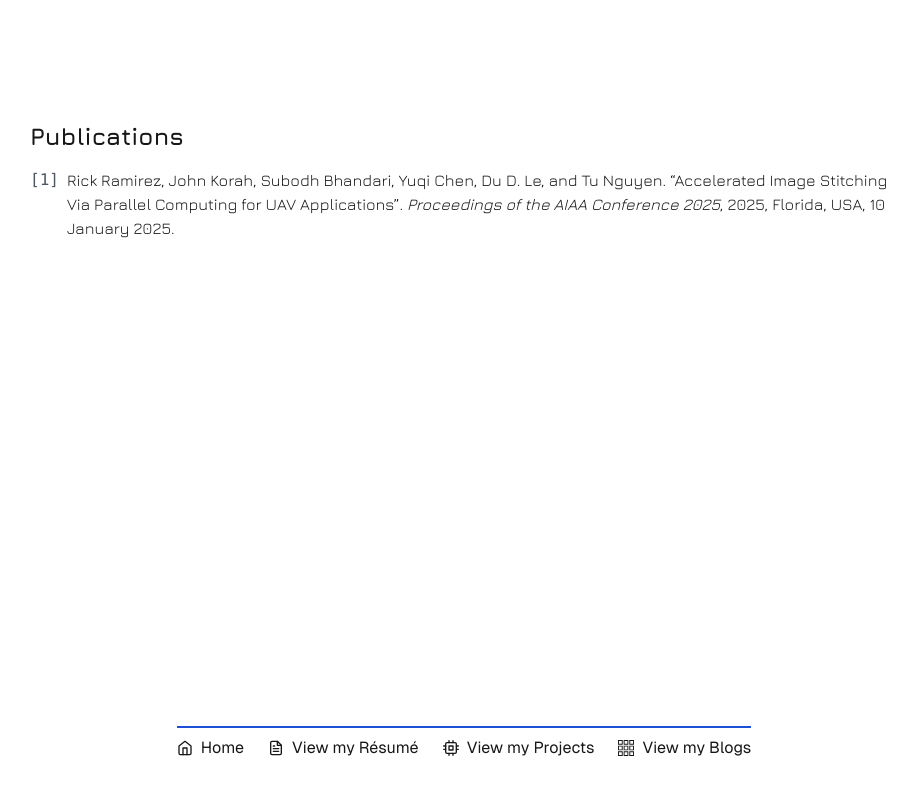
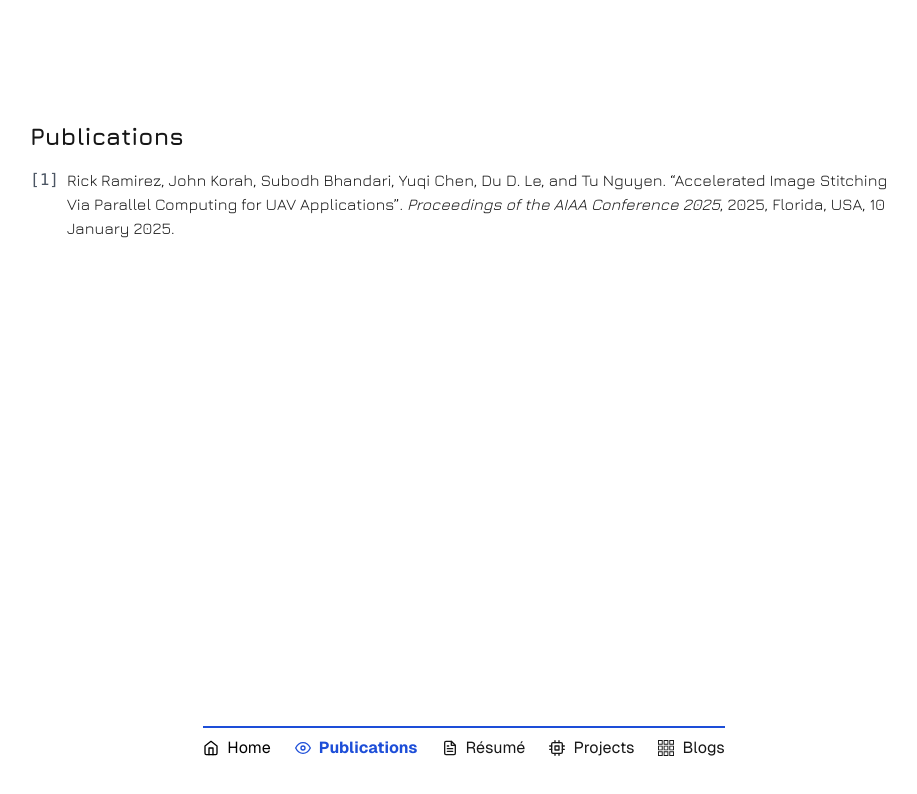
Before and after one commit to hilbertcube/Portfolio, a Next.js app in the folder portfolio/: page /publications in a window 1280 px wide. Shown: the top 794 px of the page, without its empty margins (176-1093 px from the left). Built offline with nearby package versions, Linux system fonts and the light colour scheme.

Commit message:
layout fix

```diff
--- a/portfolio/src/app/globals.css
+++ b/portfolio/src/app/globals.css
@@ -50,3 +50,16 @@
     padding: 0;
   }
 }
+
+@layer components {
+  .nav-link {
+    @apply flex flex-col md:flex-row items-center gap-2
+           hover:underline hover:underline-offset-4 overscroll-none;
+  }
+  .nav-text{
+    @apply text-xs md:text-base;
+  }
+  .social-media {
+    @apply hover:bg-gray-400 p-2 rounded-full transition duration-300 ease-in-out;
+  }
+}
--- a/portfolio/src/app/layout.js
+++ b/portfolio/src/app/layout.js
@@ -1,5 +1,5 @@
 import localFont from "next/font/local";
-import AOSInitializer from "./AOSInitializer";
+import AOSInitializer from "./dependencies/AOSInitializer";
 import "./globals.css";
 
 
--- a/portfolio/src/components/NavFooter.js
+++ b/portfolio/src/components/NavFooter.js
@@ -1,6 +1,5 @@
 'use client';
 import { usePathname } from 'next/navigation'; // Updated import
-import Image from 'next/image';
 
 // Icons
 import { FiFileText } from "react-icons/fi";
@@ -12,44 +11,60 @@ import { FiEye } from "react-icons/fi";
 
 const Footer = () => {
   const pathname = usePathname(); // Get the current pathname
-    const isHomePage = pathname === '/'; // Check if it's the homepage
-    const isPublicationsPage = pathname === '/publications'; // Check if it's the publications page
+  // const isHomePage = pathname === '/';
+  // const isPublicationsPage = pathname === '/publications';
 
   return (
     <footer className="row-start-3 flex gap-6 flex-wrap items-center justify-center border-t-2 border-blue-700 pt-2">
       <a
-          className="flex items-center gap-2 hover:underline hover:underline-offset-4"
+        className={`nav-link ${pathname === '/' ? 'text-blue-700 font-bold' : 'text-black'}`}
+        href="/"
+        rel="noopener noreferrer"
+      >
+        <FiHome />
+        <span className="nav-text">Home</span>
+      </a>
+      <a
+        className={`nav-link ${pathname === '/publications' ? 'text-blue-700 font-bold' : 'text-black'}`}
+        href="/publications"
+        rel="noopener noreferrer"
+      >
+        <FiEye />
+        <span className="nav-text">Publications</span>
+      </a>
+      {/* <a
+        className="nav-link"
         href={isHomePage ? "/publications" : "/"}
         rel="noopener noreferrer"
       >
         {isHomePage ? <FiEye /> : <FiHome />}
-          {isHomePage ? 'Publications' : 'Home'}
-        </a>
+        <span className="nav-text">{isHomePage ? 'Publications' : 'Home'}</span>
+      </a> */}
       <a
-          className="flex items-center gap-2 hover:underline hover:underline-offset-4"
+        className="nav-link"
         href="https://drive.google.com/drive/folders/1yW-UBJ5ur0TDWlJ5QnCJdM8DC0jsSjTw?usp=sharing"
         target="_blank"
         rel="noopener noreferrer"
       >
         <FiFileText />
-          View my Résumé
+        <span className="nav-text">Résumé</span>
       </a>
       <a
-          className="flex items-center gap-2 hover:underline hover:underline-offset-4 overscroll-none"
+        className="nav-link"
         href="/#projects"
         rel="noopener noreferrer"
       >
         <FiCpu />
-          View my Projects
+        <span className="nav-text">Projects</span>
       </a>
       <a
-          className="flex items-center gap-2 hover:underline hover:underline-offset-4"
+        className="nav-link"
         href="https://neumanncondition.com/"
         target="_blank"
         rel="noopener noreferrer"
       >
         <TfiLayoutGrid3 />
-          View my Blogs
+        <span className="nav-text">Blogs</span>
       </a>
     </footer>
   );
--- a/portfolio/src/components/ProfileImage.js
+++ b/portfolio/src/components/ProfileImage.js
@@ -59,7 +59,7 @@ export default function ProfileImage() {
       window.removeEventListener("touchstart", handleClick);
     };
   }, []);
-
+  const radius = 180;
   return (
     <div className="relative mr-auto ml-auto ring-wrapper" data-aos="zoom-in">
       {/* Outer Ring */}
@@ -78,8 +78,8 @@ export default function ProfileImage() {
         className="rounded-full border-5 border-slate-300"
         src="/images/profile_2.jpg"
         alt="Profile Image"
-        width={180}
-        height={180}
+        width={radius}
+        height={radius}
         priority
       />
     </div>
```
Also changed, not shown: portfolio/src/app/page.js (+6 -7 lines), portfolio/src/app/dependencies/AOSInitializer.js (renamed from portfolio/src/app/AOSInitializer.js). Lines whose indentation alone changed are shown as unchanged.
